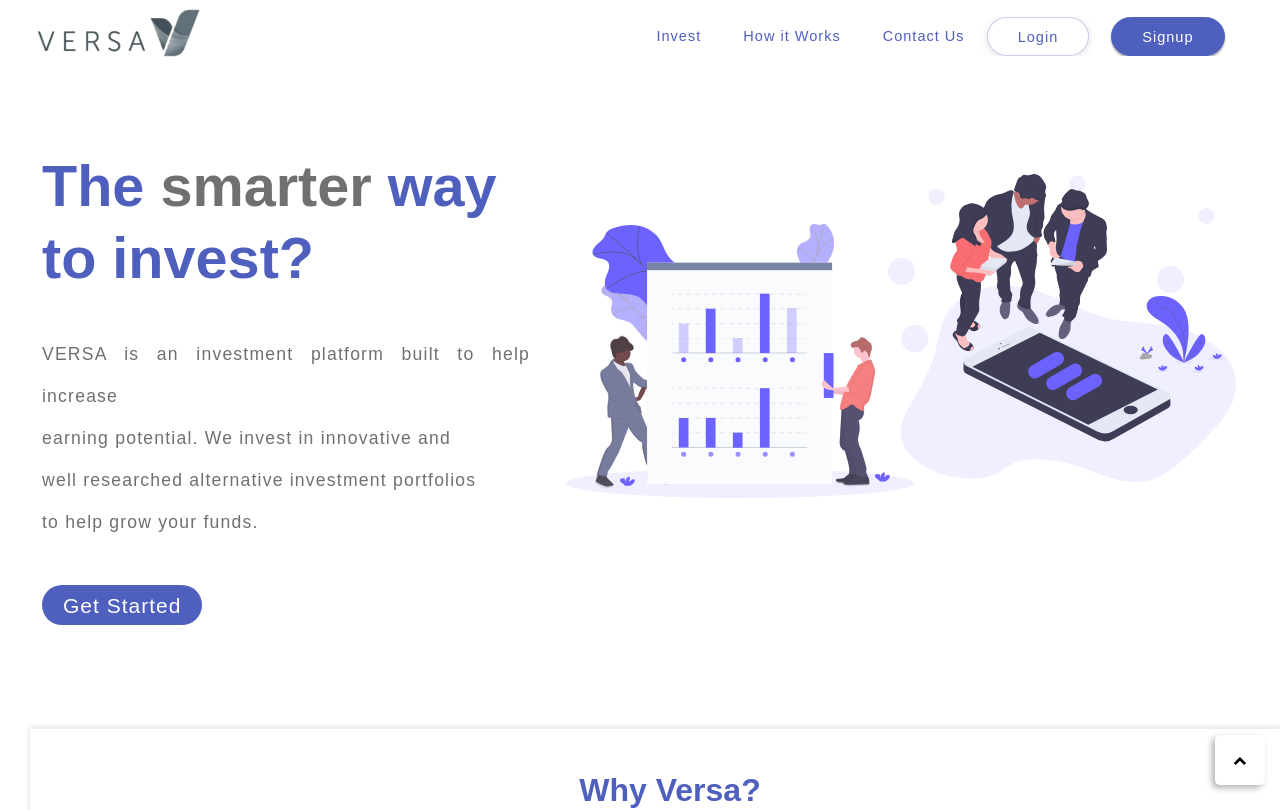
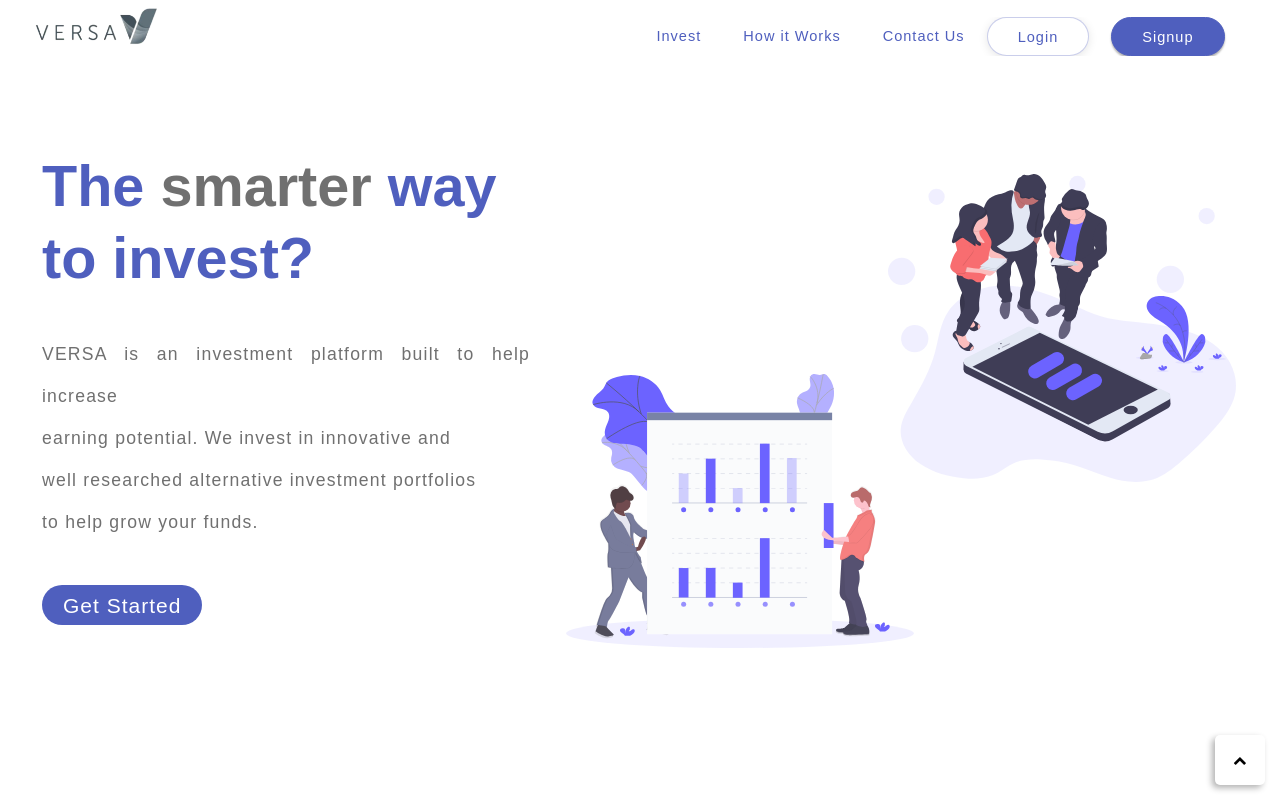
Before and after one commit to osueke-christian/versa-frontend-vue, a Vue app: page / in a window 1280 px wide. Shown: the top 810 px of the page. Built offline with nearby package versions, Linux system fonts and the light colour scheme.

Commit message:
Adjusted carosol section height and added file type declaration on imported css

```diff
--- a/public/css/style.css
+++ b/public/css/style.css
@@ -108,7 +108,7 @@
   padding: 0px;
 }
 .logo{
-  width: 40%;
+  width: 30%;
 }
 
 #nav ul{
@@ -173,6 +173,8 @@
 #carosol{
   clear:both;
   margin-top: 100px;
+  height: 100%;
+  margin-bottom: 15%;
 }
 #carosol .col-2{
   width: 40% !important;
@@ -190,6 +192,10 @@
 .carosol-img-right {
   padding-top: 50px;
   margin-left: -50px;
+}
+.carosol-img-left{
+  position: relative;
+  top: 150px;
 }
 #carosol-left article{
   margin-top: 2em;
@@ -218,7 +224,7 @@
 
 /* Service section styling */
 .services{
-  margin-top: 100px;
+  /* margin-top: 100px; */
   padding-bottom: 50px;
   background: #fff;
   box-shadow: rgba(5,3,51,.3);
--- a/public/index.html
+++ b/public/index.html
@@ -6,7 +6,7 @@
     <meta name="viewport" content="width=device-width,initial-scale=1.0">
     <link rel="stylesheet" href="https://cdnjs.cloudflare.com/ajax/libs/font-awesome/4.7.0/css/font-awesome.min.css">
     <link rel="icon" href="<%= BASE_URL %>favicon/favicon.ico">
-    <link href="<%= BASE_URL %>css/style.css" rel="stylesheet">
+    <link href="<%= BASE_URL %>css/style.css" rel="stylesheet" type="text/css">
 
     <title>Versa</title>
   </head>
--- a/vue.config.js
+++ b/vue.config.js
@@ -1,3 +1,3 @@
 module.exports = {
-    publicPath: `<versa-frontend-vue>`
+    // publicPath: `/versa-frontend-vue/`
 }
```
